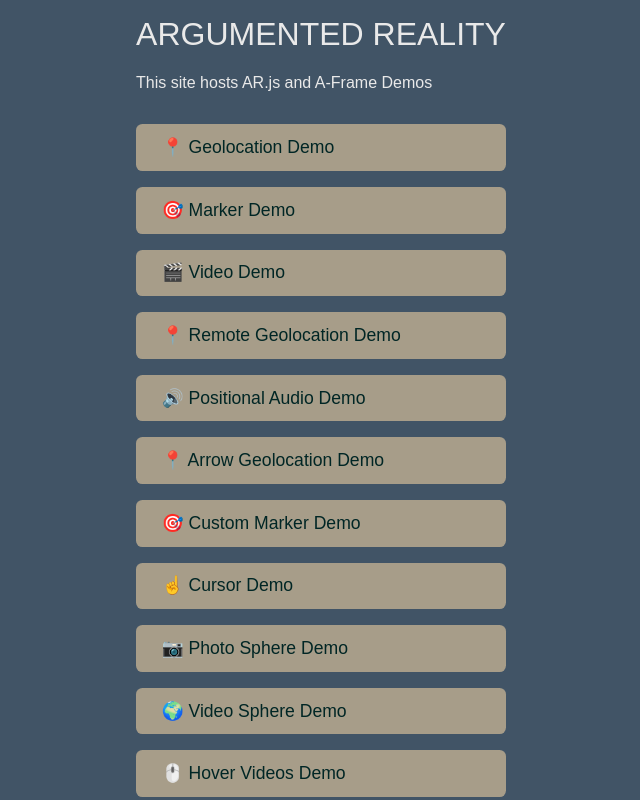
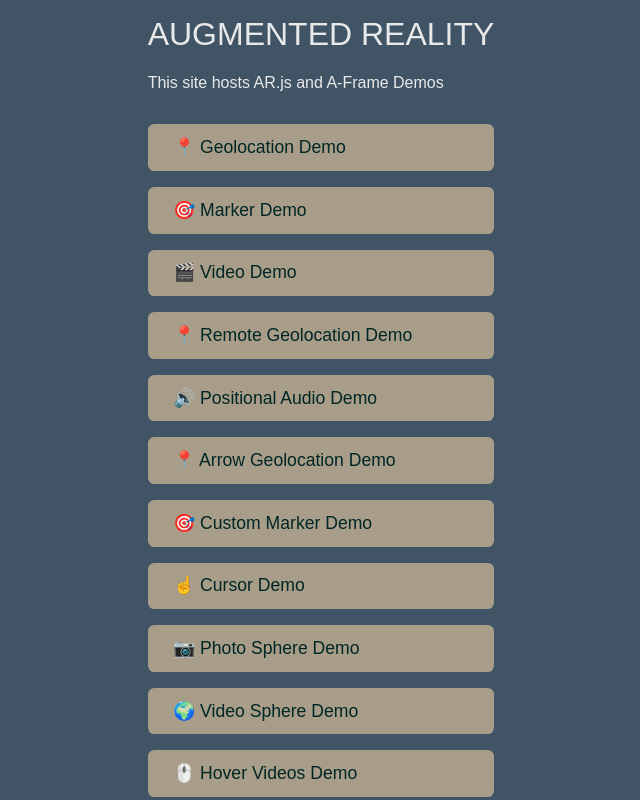
Before and after one commit to RutgersGRID/ARWebDemo, a plain HTML site: page index.html in a window 1280 px wide. Shown: the top 800 px of the page, without its empty margins (319-959 px from the left). Drawn offline with Linux system fonts and the light colour scheme; a script that the page names is missing; a web font is replaced by a local one.

Commit message:
Deploying to gh-pages from @ RutgersGRID/ARWebDemo@93be956e879fe263d9a12036d928ea90d1f730a6 🚀

```diff
--- a/index.html
+++ b/index.html
@@ -19,7 +19,7 @@
     class="gradient-bg"
   >
     <div style="max-width: 500px; margin: auto; padding: 1em">
-      <h1 style="margin-top: 0; display: block">Argumented Reality</h1>
+      <h1 style="margin-top: 0; display: block">Augmented Reality</h1>
       <span style="display: block; margin-bottom: 2em">This site hosts AR.js and A-Frame Demos</span>
       <div style="display: flex; flex-direction: column; gap: 1em">
         <a href="/ARWebDemo/pages/geolocation/" class="linkButton">📍 Geolocation Demo</a>
```
